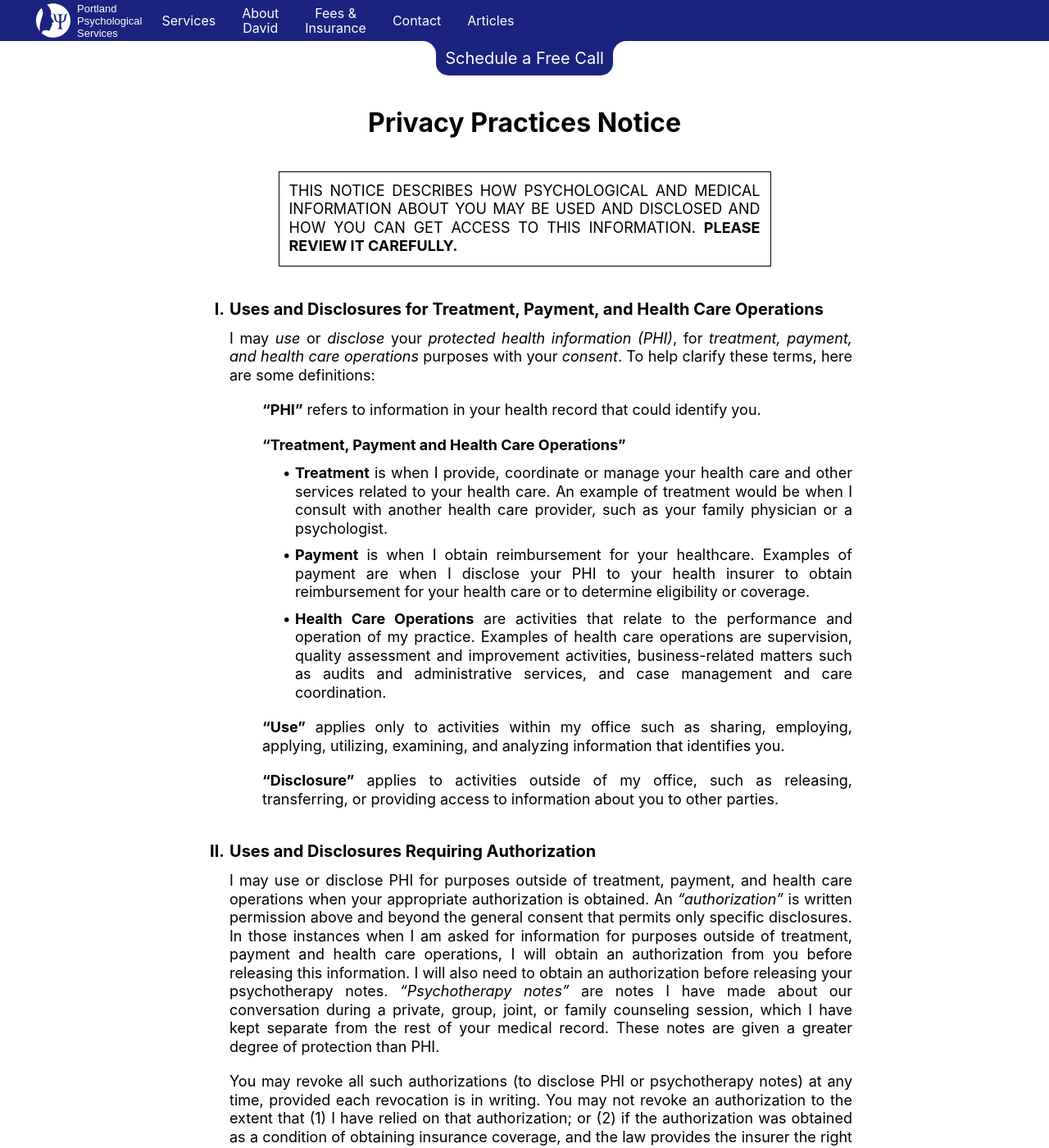
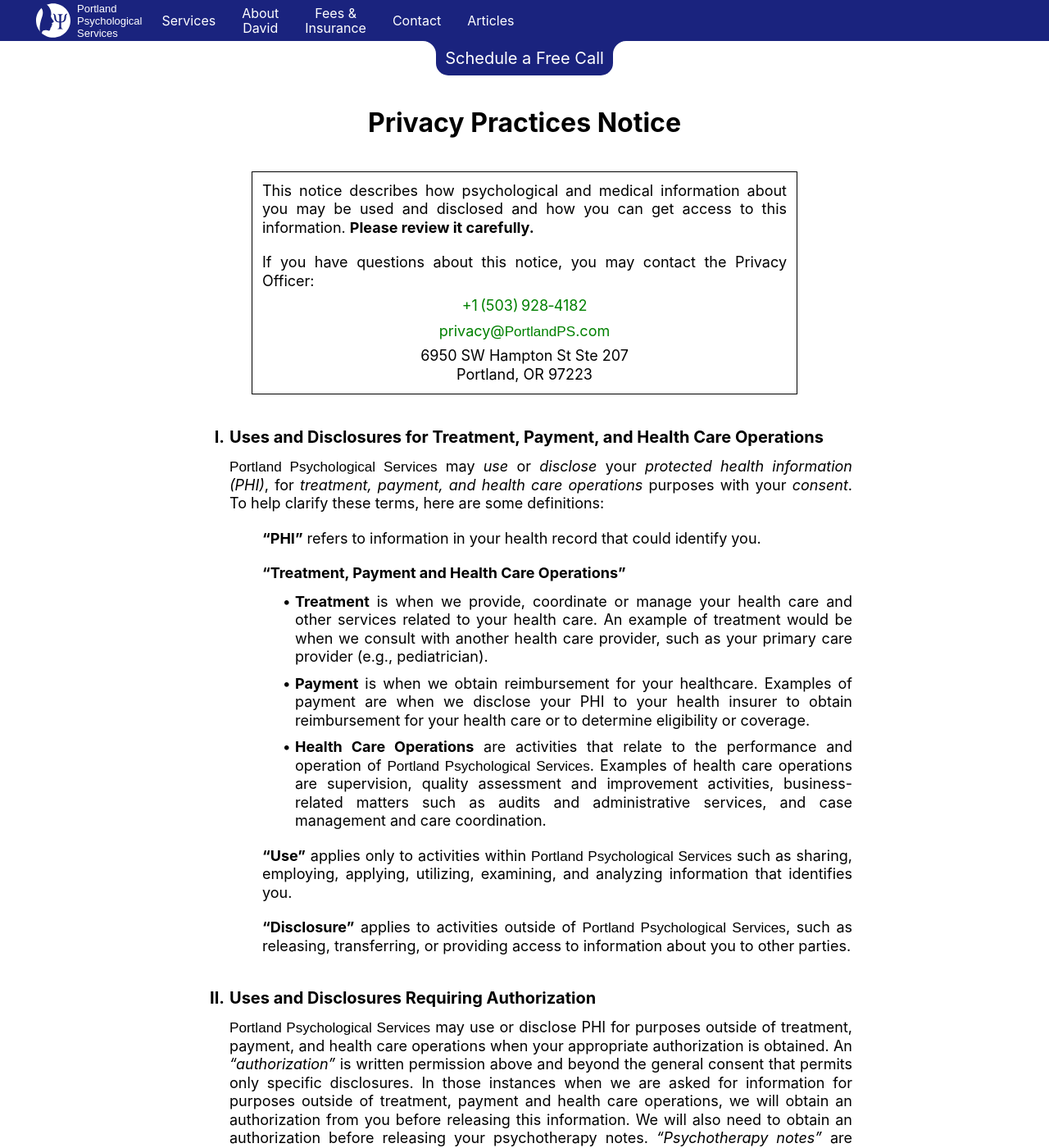
Before and after one commit to portlandps/portlandps.github.io, a Jekyll site: the page built from privacy.html, in a window 1280 px wide and 1400 px high. Shown: the whole window at 82% size. Built offline with Jekyll 4.4.1, drawn with Linux system fonts in a browser that asks for light colours; some web fonts are replaced; some of the changed text lies outside the part shown.

Commit message:
Update privacy.html

```diff
--- a/privacy.html
+++ b/privacy.html
@@ -13,11 +13,14 @@ header:
 og: false
 schema:
 css: |-
-  main>div>*{font-size:1.125rem;margin:0 auto 1.25rem}
+  main>div>*,.notice-border>p{font-size:1.125rem;margin:0 auto 1.25rem}
   main>div>h1{font-size:2rem;font-weight:bold;line-height:1.15;margin:0 auto 2.5rem}
-  main>div>.notice-border{border:.0625rem solid #000;border:.0625rem solid light-dark(#000,#e0e0e0);padding:.75rem;max-width:35.9375rem;margin-left:auto;margin-right:auto}
+  main>div>.notice-border{border:.0625rem solid #000;border:.0625rem solid light-dark(#000,#e0e0e0);padding:.75rem;max-width:40rem;margin-left:auto;margin-right:auto}
+  .notice-border>p:not(:first-child){margin:0 auto .5rem}
+  .notice-border>p:last-child{margin-bottom:0}
   main>div>h2{font-size:1.25rem;margin:2.5rem auto .75rem;font-weight:bold}
   div.p *{display:inline;font-size:inherit}
+  p span.FacultyGlyphic{font-size:.95em}
   h2,
   .l2{padding-left:2.5rem;max-width:47.5rem}
   .l3{padding-left:5rem;  max-width:45rem}
@@ -34,11 +37,18 @@ css: |-
   .bullet>*:first-child::before{
       width:2.125rem;margin-right:.375rem;text-align:right;display:inline-block;text-indent:0}
   .bullet>*:first-child::before{content:"•";font-weight:bold}
+  @media print{nav,footer{display:none}html,a{color:#000!important;background-color:transparent}}
 ---
 <h1 class="center">Privacy&nbsp;Practices Notice</h1>
-<p class="allcaps notice-border">This notice describes how psychological and medical information about you may be used and disclosed and how you can get access to this information. <strong>Please review it carefully.</strong></p>
+<div class="notice-border">
+	<p>This notice describes how psychological and medical information about you may be used and disclosed and how you can get access to this information. <strong>Please review it carefully.</strong></p>
+	<p>If you have questions about this notice, you may contact the Privacy Officer:</p>
+	<p class="center"><a href="tel:+1-503-928-4182">+1<span>503</span><span>928</span>4182</a></p>
+	<p class="center"><a rel="nofollow" href="mailto:privacy@PortlandPS.com">privacy@<span class="FacultyGlyphic">PortlandPS</span>.com</a></p>
+	<p class="center">6950 SW Hampton St Ste&nbsp;207<br>Portland, OR 97223</p>
+</div>
 <h2 class="left"><span>I. </span>Uses and Disclosures for Treatment, Payment, and Health Care Operations</h2>
-<p class="l2">I may <i>use</i> or <i>disclose</i> your <i>protected health information (PHI)</i>, for <i>treatment, payment, and health care operations</i> purposes with your <i>consent</i>. To help clarify these terms, here are some definitions:</p>
+<p class="l2"><span class="FacultyGlyphic">Portland Psychological Services</span> may <i>use</i> or <i>disclose</i> your <i>protected health information (PHI)</i>, for <i>treatment, payment, and health care operations</i> purposes with your <i>consent</i>. To help clarify these terms, here are some definitions:</p>
 <div class="p l3">
 	<h3 class="left">“PHI”</h3>
 	<p class="left">refers to information in your health record that could identify you.</p>
@@ -46,65 +56,64 @@ css: |-
 <h3 class="left l3">“Treatment, Payment and Health Care Operations”</h3>
 <div class="p l4 bullet">
 	<h4>Treatment</h4>
-	<p>is when I provide, coordinate or manage your health care and other services related to your health care. An example of treatment would be when I consult with another health care provider, such as your family physician or a psychologist.</p>
+	<p>is when we provide, coordinate or manage your health care and other services related to your health care. An example of treatment would be when we consult with another health care provider, such as your primary care provider (e.g., pediatrician).</p>
 </div>
 <div class="p l4 bullet">
 	<h4>Payment</h4>
-	<p>is when I obtain reimbursement for your healthcare. Examples of payment are when I disclose your PHI to your health insurer to obtain reimbursement for your health care or to determine eligibility or coverage.</p>
+	<p>is when we obtain reimbursement for your healthcare. Examples of payment are when we disclose your PHI to your health insurer to obtain reimbursement for your health care or to determine eligibility or coverage.</p>
 </div>
 <div class="p l4 bullet">
 	<h4>Health Care Operations</h4>
-	<p>are activities that relate to the performance and operation of my practice. Examples of health care operations are supervision, quality assessment and improvement activities, business-related matters such as audits and administrative services, and case management and care coordination.</p>
+	<p>are activities that relate to the performance and operation of <span class="FacultyGlyphic">Portland Psychological Services</span>. Examples of health care operations are supervision, quality assessment and improvement activities, business-related matters such as audits and administrative services, and case management and care coordination.</p>
 </div>
 <div class="p l3">
 	<h3>“Use”</h3>
-	<p>applies only to activities within my office such as sharing, employing, applying, utilizing, examining, and analyzing information that identifies you.</p>
+	<p>applies only to activities within <span class="FacultyGlyphic">Portland Psychological Services</span> such as sharing, employing, applying, utilizing, examining, and analyzing information that identifies you.</p>
 </div>
 <div class="p l3">
 	<h3>“Disclosure”</h3>
-	<p>applies to activities outside of my office, such as releasing, transferring, or providing access to information about you to other parties.</p>
+	<p>applies to activities outside of <span class="FacultyGlyphic">Portland Psychological Services</span>, such as releasing, transferring, or providing access to information about you to other parties.</p>
 </div>
 <h2 class="left"><span>II. </span>Uses and Disclosures Requiring Authorization</h2>
-	<p class="l2">I may use or disclose PHI for purposes outside of treatment, payment, and health care operations when your appropriate authorization is obtained. An <i>“authorization”</i> is written permission above and beyond the general consent that permits only specific disclosures. In those instances when I am asked for information for purposes outside of treatment, payment and health care operations, I will obtain an authorization from you before releasing this information. I will also need to obtain an authorization before releasing your psychotherapy notes. <i>“Psychotherapy notes”</i> are notes I have made about our conversation during a private, group, joint, or family counseling session, which I have kept separate from the rest of your medical record.  These notes are given a greater degree of protection than PHI.</p>
-	<p class="l2">You may revoke all such authorizations (to disclose PHI or psychotherapy notes) at any time, provided each revocation is in writing. You may not revoke an authorization to the extent that (1) I have relied on that authorization; or (2) if the authorization was obtained as a condition of obtaining insurance coverage, and the law provides the insurer the right to contest the claim under the policy.</p>
-	<p class="l2">I will also obtain an authorization from you before using or disclosing:</p>
-	<ul class="l3">
-		<li>PHI in a way that is not described in this notice.</li>
-		<li>PHI for marketing purposes.</li>
-	</ul>
-	<p class="l2">Mobile phone information will not be shared with third parties or affiliates for marketing or promotional purposes.</p>
+	<p class="l2"><span class="FacultyGlyphic">Portland Psychological Services</span> may use or disclose PHI for purposes outside of treatment, payment, and health care operations when your appropriate authorization is obtained. An <i>“authorization”</i> is written permission above and beyond the general consent that permits only specific disclosures. In those instances when we are asked for information for purposes outside of treatment, payment and health care operations, we will obtain an authorization from you before releasing this information. We will also need to obtain an authorization before releasing your psychotherapy notes. <i>“Psychotherapy notes”</i> are notes that may have been made about conversations during a private, group, joint, or family therapy sessions, which have been kept separate from the rest of your health record.  These notes are given a greater degree of protection than PHI. We will also obtain an authorization from you before using or disclosing PHI for marketing purposes (as defined by HIPAA) or in a way that is not described in this notice.</p>
+	<p class="l2">You may revoke all such authorizations (to disclose PHI or psychotherapy notes) at any time, provided each revocation is in writing. You may not revoke an authorization to the extent that (1) we have already relied on that authorization; or (2) if the authorization was obtained as a condition of obtaining insurance coverage, and the law provides the insurer the right to contest the claim under the policy.</p>
 <h2 class="left"><span>III. </span>Uses and Disclosures with Neither Consent nor Authorization</h2>
-<p class="l2">I may use or disclose PHI without your consent or authorization in the following circumstances:</p>
+<p class="l2"><span class="FacultyGlyphic">Portland Psychological Services</span> may use or disclose PHI without your consent or authorization in the following circumstances:</p>
 <div class="p l3">
-	<h3 class="colon">Child Abuse</h3>
-	<p class="left">If I have reasonable cause to believe that a child with whom I have had contact has been abused (or someone with whom I have had contact has abused a child), I may be required to report the abuse to the state abuse-prevention agency. The same applies to abuse of an elderly person or an adult with mental illness or developmental disability.</p>
+	<h3 class="colon">Abuse</h3>
+	<p class="left">If we have reasonable cause to believe that a child with whom we have had contact has been abused (or someone with whom we have had contact has abused a child), we may be required to report the abuse to the state abuse-prevention agency. The same applies to abuse of an elderly person or an adult with mental illness or developmental disability.</p>
 </div>
 <div class="p l3">
 	<h3 class="colon">Health Oversight</h3>
-	<p>The Oregon State Board of Psychology may subpoena relevant records from me should I be the subject of a complaint.</p>
+	<p>The Oregon State Board of Psychology may subpoena relevant records from us should we be the subject of a complaint.</p>
 </div>
 <div class="p l3">
 	<h3 class="colon">Judicial or Administrative Proceedings</h3>
-	<p>If you are involved in a court proceeding and a request is made for information about your evaluation, diagnosis and treatment and the records thereof, such information is privileged under state law, and I must not release your information without written authorization by you or your personal or legally-appointed representative, or a court order. This privilege does not apply when you are being evaluated for a third party or where the evaluation is court-ordered. You will be informed in advance if this is the case.</p>
+	<p>If you are involved in a court proceeding and a request is made for information about your evaluation, diagnosis and treatment and the records thereof, such information is privileged under state law, and we must not release your information without written authorization by you or your personal or legally-appointed representative, or a court order. This privilege does not apply when you are being evaluated for a third party or where the evaluation is court-ordered. You will be informed in advance if this is the case.</p>
 </div>
 <div class="p l3">
 	<h3 class="colon">Serious Threat to Health or Safety</h3>
-	<p>I may disclose confidential information when I judge that disclosure is necessary to protect against a clear and substantial risk of imminent serious harm being inflicted by you on yourself or another person. I must limit disclosure of the otherwise confidential information to only those persons and only that content which would be consistent with the standards of the profession in addressing such problems.</p>
+	<p>We may disclose confidential information when we judge that disclosure is necessary to protect against a clear and substantial risk of imminent serious harm being inflicted by you on yourself or another person. We must limit disclosure of the otherwise confidential information to only those persons and only that content which would be consistent with the standards of the profession in addressing such problems.</p>
 </div>
 <div class="p l3">
 	<h3 class="colon">Worker’s Compensation</h3>
-	<p>If you file a worker’s compensation claim, this constitutes authorization for me to release your relevant mental health records to involved parties and officials. This would include a past history of complaints or treatment of a condition similar to that in the complaint.</p>
+	<p>If you file a worker’s compensation claim, this constitutes authorization for us to release your relevant mental health records to involved parties and officials. This would include a past history of complaints or treatment of a condition similar to that in the complaint.</p>
 </div>
 <div class="p l3">
 	<h3 class="colon">When the use and disclosure without your consent or authorization is allowed under other sections of Section 164.512 of the Privacy Rule and the state’s confidentiality law</h3>
 	<p>This includes certain narrowly-defined disclosures to law enforcement agencies, to a health oversight agency (such as HHS or a state department of health), to a coroner or medical examiner, for public health purposes relating to disease or FDA-regulated products, or for specialized government functions such as fitness for military duties, eligibility for VA benefits, and national security and intelligence.</p>
 </div>
-<p class="l2">There may be additional disclosures of PHI that I am required or permitted by law to make without your consent or authorization, however the disclosures listed above are the most common.</p>
-<h2 class="left"><span>IV. </span>Your Rights and My Duties</h2>
+<div class="p l3">
+	<h3 class="colon">Substance Use Disorder Treatment Records Received from a Substance Use Disorder Treatment Program</h3>
+	<p>In all cases, including those listed above, if we have substance use disorder treatment records about you, subject to 42 CFR part 2, we cannot use or share information in those records in civil, criminal, administrative, or legislative investigations or proceedings against you without (1) your consent or (2) a court order and a subpoena.</p>
+</div>
+<p class="l2">There may be additional disclosures of PHI that we are required or permitted by law to make without your consent or authorization, however the disclosures listed above are the most common.</p>
+<p class="l2">Mobile phone information will not be disclosed for marketing or promotional purposes.</p>
+<h2 class="left"><span>IV. </span>Your Rights and Our Duties</h2>
 <h3 class="left l2 colon">Your Rights</h3>
 <div class="p l3">
 	<h3 class="italic dash">Right to Request Restrictions</h3>
-	<p>You have the right to request restrictions on certain uses and disclosures of protected health information about you. However, I am not required to agree to a restriction you request.</p>
+	<p>You have the right to request restrictions on certain uses and disclosures of protected health information about you. However, we are not required to agree to a restriction you request.</p>
 </div>
 <div class="p l3">
 	<h3 class="italic dash">Right to Receive Confidential Communications by Alternative Means and at Alternative Locations</h3>
@@ -112,38 +121,39 @@ css: |-
 </div>
 <div class="p l3">
 	<h3 class="italic dash">Right to Inspect and Copy</h3>
-	<p>You have the right to inspect or obtain a copy (or both) of PHI in my mental health and billing records used to make decisions about you for as long as the PHI is maintained in the record. I may deny your access to PHI under certain circumstances, but in some cases, you may have this decision reviewed. On your request, I will discuss with you the details of the request and denial process.</p>
+	<p>You have the right to inspect or obtain a copy (or both) of PHI in our mental health and billing records used to make decisions about you for as long as the PHI is maintained in the record. We may deny your access to PHI under certain circumstances, but in some cases, you may have this decision reviewed. On your request, we will discuss with you the details of the request and denial process.</p>
 </div>
 <div class="p l3">
 	<h3 class="italic dash">Right to Amend</h3>
-	<p>You have the right to request an amendment of PHI for as long as the PHI is maintained in the record. I may deny your request. On your request, I will discuss with you the details of the amendment process.</p>
+	<p>You have the right to request an amendment of PHI for as long as the PHI is maintained in the record. We may deny your request. On your request, we will discuss with you the details of the amendment process.</p>
 </div>
 <div class="p l3">
 	<h3 class="italic dash">Right to an Accounting</h3>
-	<p>You generally have the right to receive an accounting of disclosures of PHI for which you have neither provided consent nor authorization (as described in Section III of this notice). On your request, I will discuss with you the details of the accounting process.</p>
+	<p>You generally have the right to receive an accounting of disclosures of PHI for which you have neither provided consent nor authorization (as described in Section III of this notice). On your request, we will discuss with you the details of the accounting process.</p>
 </div>
 <div class="p l3">
 	<h3 class="italic dash">Right to a Paper Copy</h3>
-	<p>You have the right to obtain a paper copy of the notice from me upon request, even if you have agreed to receive the notice electronically.</p>
+	<p>You have the right to obtain a paper copy of this notice from us upon request, even if you have agreed to receive the notice electronically.</p>
 </div>
 <div class="p l3">
 	<h3 class="italic dash">Right to Restrict Disclosures When You Have Paid for Your Care Out-of-Pocket</h3>
-	<p>You have the right to restrict certain disclosures of PHI to a health plan when you pay out-of-pocket in full for my services.</p>
+	<p>You have the right to restrict certain disclosures of PHI to a health plan when you pay out-of-pocket in full for our services.</p>
 </div>
 <div class="p l3">
 	<h3 class="italic dash">Right to Be Notified if There is a Breach of Your Unsecured PHI</h3>
-	<p>You have a right to be notified if: (a) there is a breach (a use or disclosure of your PHI in violation of the HIPAA Privacy Rule) involving your PHI; (b) that PHI has not been encrypted to government standards; and (c) my risk assessment fails to determine that there is a low probability that your PHI has been compromised.</p>
+	<p>You have a right to be notified if: (a) there is a breach (a use or disclosure of your PHI in violation of the HIPAA Privacy Rule) involving your PHI; (b) that PHI has not been encrypted to government standards; and (c) our risk assessment fails to determine that there is a low probability that your PHI has been compromised.</p>
 </div>
 <div class="p l3">
 	<h3 class="italic dash">Right to Opt out of Fundraising Communications</h3>
-	<p>You have a right to decide that you would not like to be included in fundraising communications that I may send out.</p>
+	<p>You have a right to decide that you would not like to be included in fundraising communications that we may send out. If we have substance use disorder treatment records about you, subject to 42 CFR part 2, we will give you clear and obvious notice in advance and a choice about whether to receive fundraising communications that use your Part 2 information.</p>
 </div>
-<h3 class="left l2 colon">My Duties</h3>
-<p class="l3">I am required by law to maintain the privacy of PHI and to provide you with a notice of my legal duties and privacy practices with respect to PHI.</p>
-<p class="l3">I reserve the right to change the privacy policies and practices described in this notice. Unless I notify you of such changes, however, I am required to abide by the terms currently in effect.</p>
-<p class="l3">If I revise my policies and procedures, I will provide you with a revised notice by posting it at <a href="{{site.url}}/privacy/">{{site.data.x.url_short_titlecase}}/notice</a></p>
+<h3 class="left l2 colon">Our Duties</h3>
+<p class="l3">We are required by law to maintain the privacy of PHI and to provide you with a notice of our legal duties and privacy practices with respect to PHI.</p>
+<p class="l3">We reserve the right to change the privacy policies and practices described in this notice. Unless we notify you of such changes, however, we are required to abide by the terms currently in effect.</p>
+<p class="l3">If we revise our policies and procedures, we will provide you with a revised notice by posting it at <a href="{{site.url}}/privacy/"><span class="FacultyGlyphic">PortlandPS</span>.com/privacy</a></p>
 <h2 class="left"><span>V. </span>Questions and Complaints</h2>
-<p class="l2">If you believe that your privacy rights have been violated and wish to file a complaint, you may send your written complaint to C. David Maxey at <a rel="nofollow" href="mailto:{{site.data.x.email|replace:'info','privacy'}}">{{site.data.x.email|replace:'@','@<span class="FacultyGlyphic">'|replace:'.','</span>.'|replace:'info','privacy'}}</a> or 6950 SW Hampton St Suite 207, Portland, OR 97223. If you have questions, you may contact C. David Maxey at <a href="tel:{{site.data.x.tel}}">{{site.data.x.tel|replace_first:"-","<span>"|replace_first:"-","</span><span>"|replace:"-","</span>"}}</a>.</p>
+<p class="l2">If you believe that your privacy rights have been violated and wish to file a complaint, you may send your written complaint to the Privacy Officer at <a rel="nofollow" href="mailto:privacy@PortlandPS.com">privacy@<span class="FacultyGlyphic">PortlandPS</span>.com</a> or 6950 SW Hampton St Ste 207, Portland, OR 97223.</p>
+<p class="l2">If you have questions, you may contact the Privacy Officer at <a href="tel:+1-503-928-4182">+1<span>503</span><span>928</span>4182</a>.</p>
 <h2 class="left"><span>VI. </span>Effective Date, Restrictions and Changes to Privacy Policy</h2>
-<p class="l2">I reserve the right to change the terms of this notice and to make the new notice provisions effective for all PHI that I maintain. I will provide you with a revised notice by posting it at <a href="{{site.url}}/privacy/">{{site.data.x.url_short_titlecase}}/notice</a></p>
-<p class="l2">This notice will go into effect on 14 December 2024.</p>
+<p class="l2">We reserve the right to change the terms of this notice and to make the new notice provisions effective for all PHI that we maintain. We will provide you with a revised notice by posting it at <a href="{{site.url}}/privacy/"><span class="FacultyGlyphic">PortlandPS</span>.com/privacy</a></p>
+<p class="l2">This notice will go into effect on 15 February 2026.</p>
```
